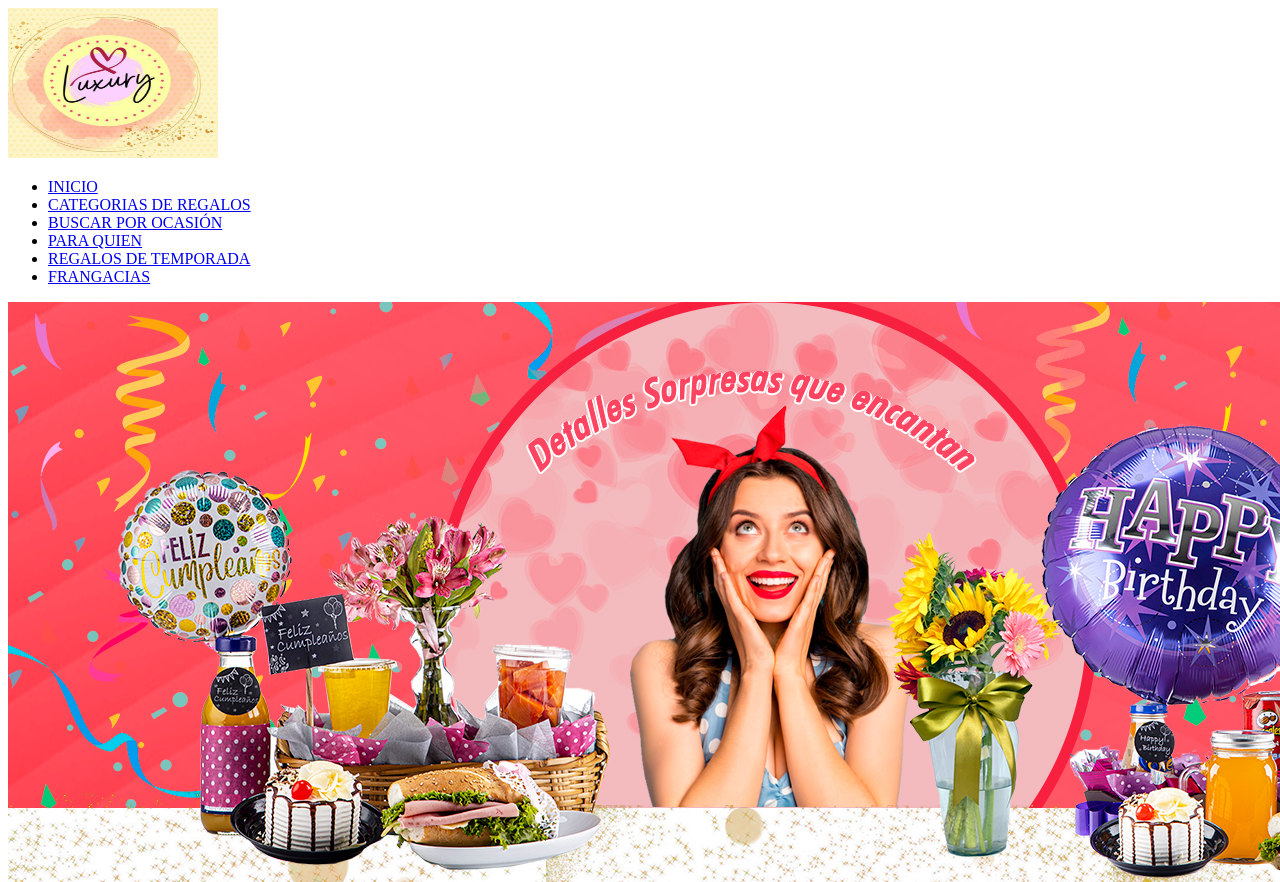
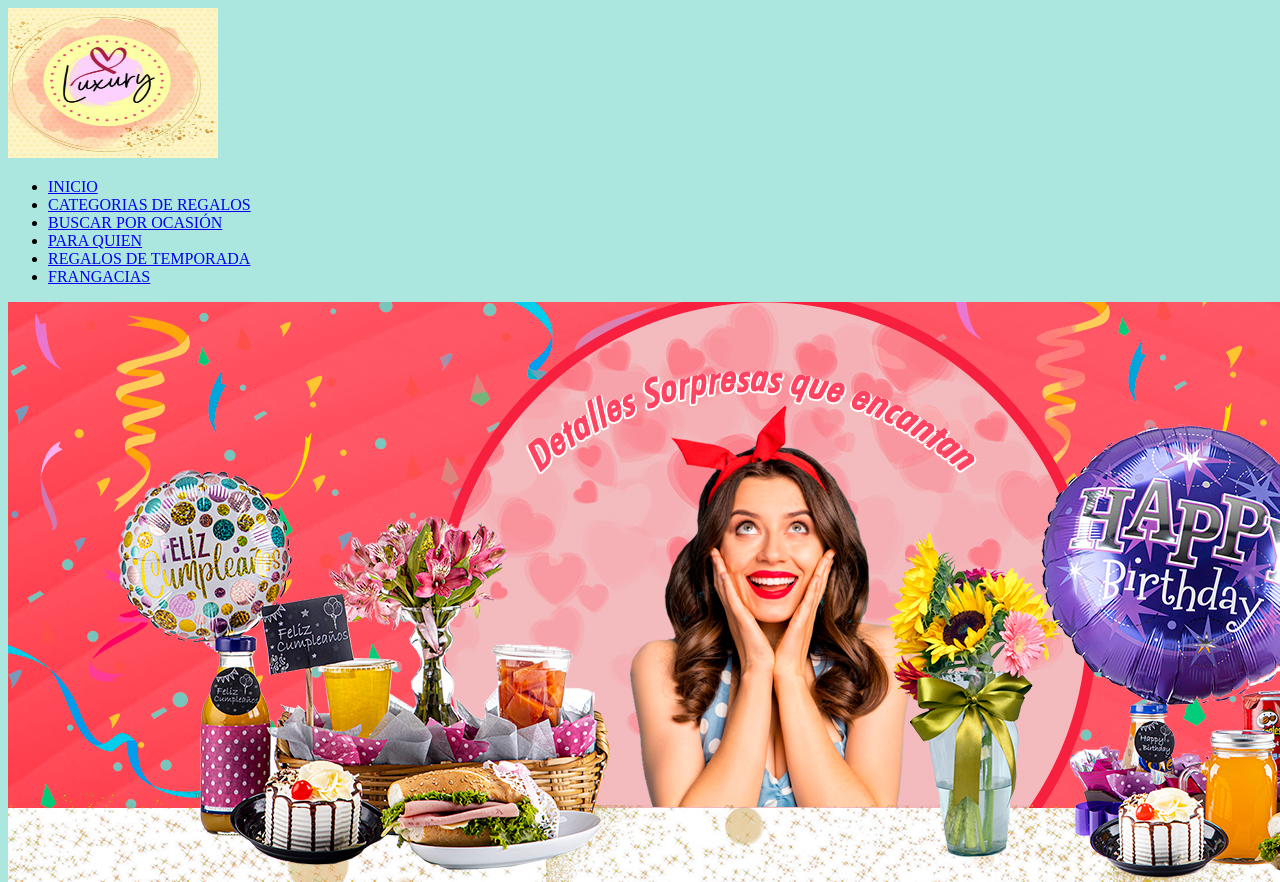
Before and after one commit to LISET3009/LUXURY-PAGINA-WEB-, a plain HTML site: page index.html in a window 1280 px wide. Shown: the top 882 px of the page. Drawn offline with Linux system fonts and the light colour scheme; grey boxes are pictures that could not be loaded.

Commit message:
pequeño cambio

```diff
--- /dev/null
+++ b/estilos/style.css
@@ -0,0 +1,3 @@
+body {
+    background-color: rgb(172, 231, 223);
+ }
--- a/index.html
+++ b/index.html
@@ -5,6 +5,8 @@
     <meta http-equiv="X-UA-Compatible" content="IE=edge">
     <meta name="viewport" content="width=device-width, initial-scale=1.0">
     <title>LUXURY</title>
+    <link rel="stylesheet" href="./estilos/style.css">
+
 </head>
 <body>
 
```
